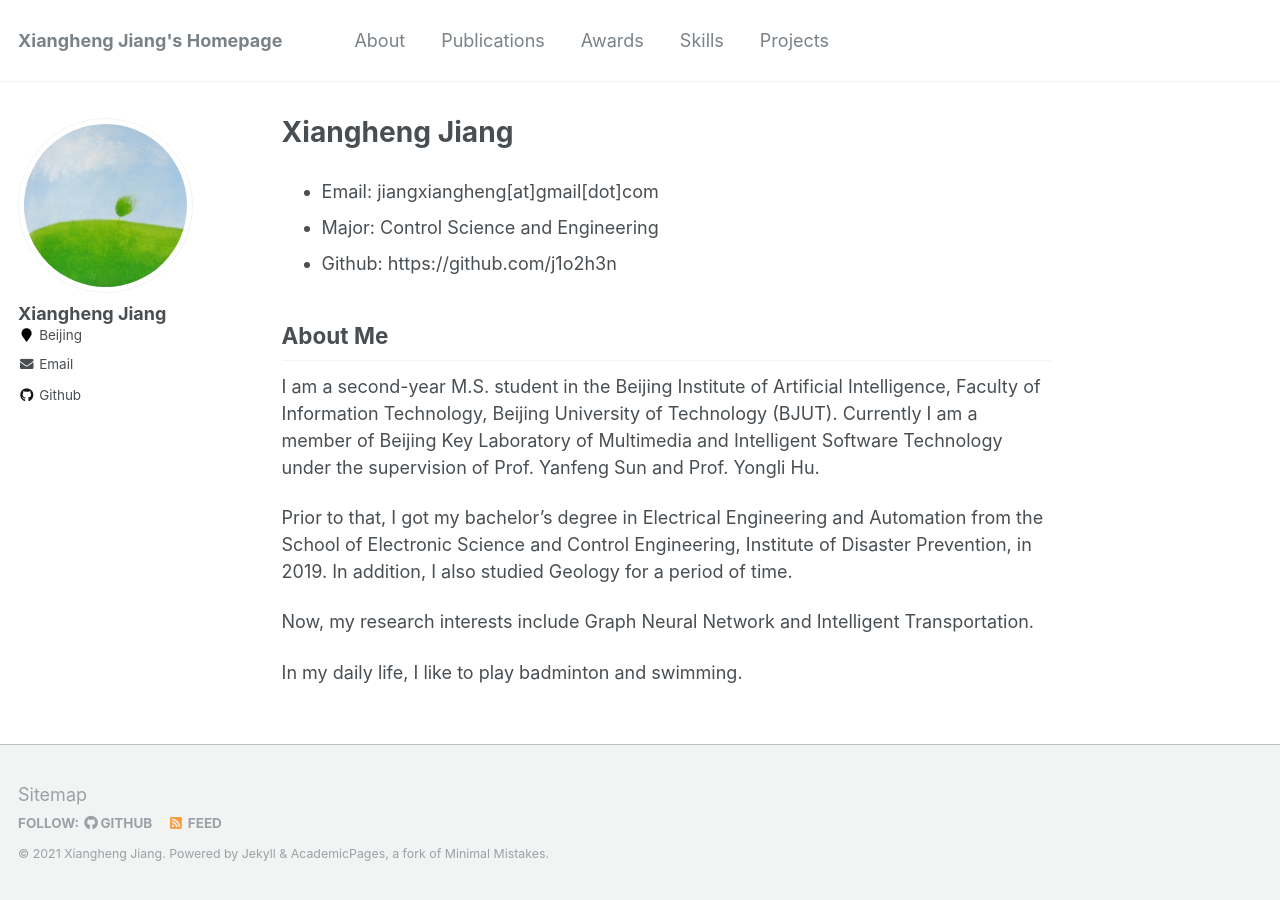
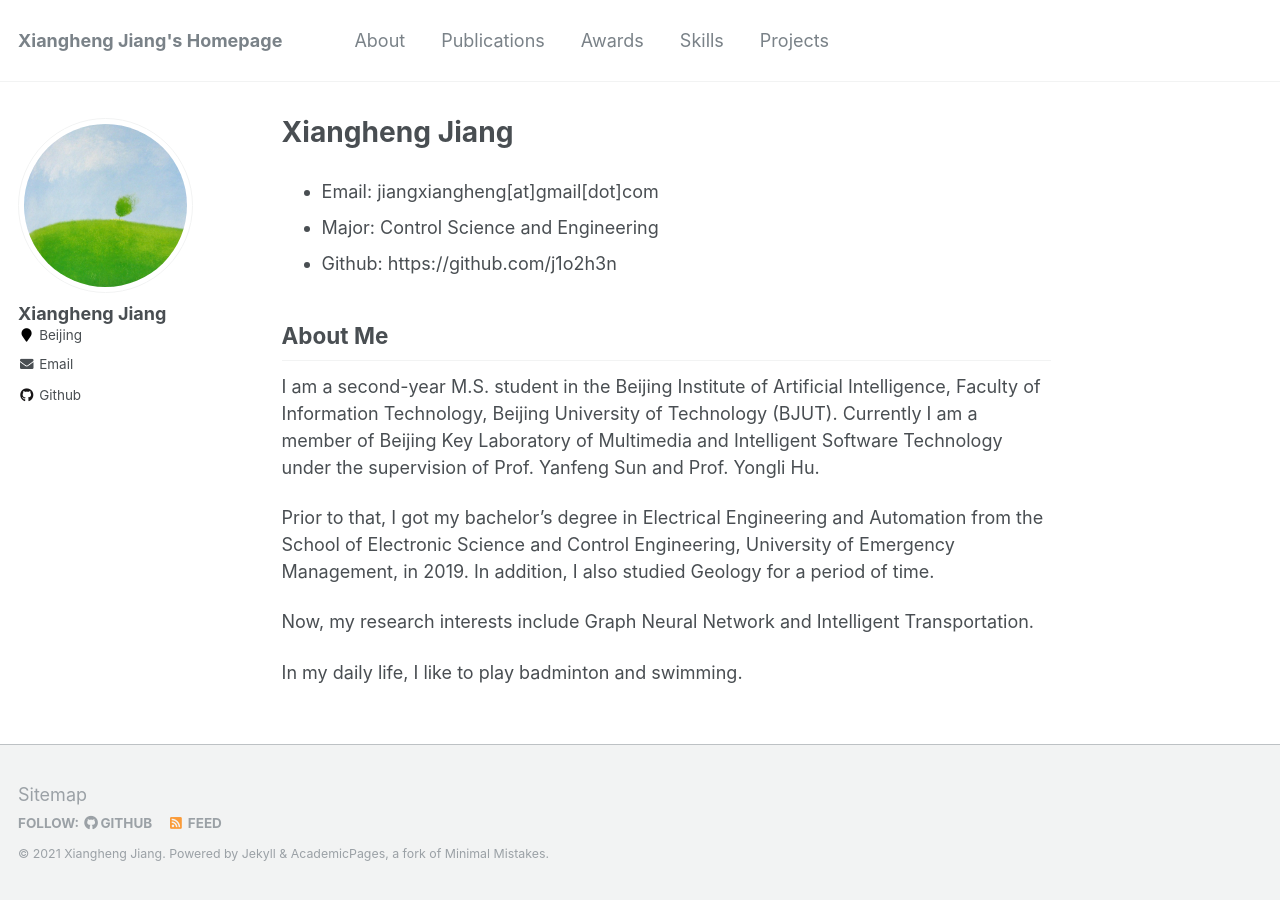
Before and after one commit to j1o2h3n/j1o2h3n.github.io, a Jekyll site: the page built from _pages/about.md, in a window 1280 px wide. Built offline with Jekyll 4.4.1, drawn with Linux system fonts in a browser that asks for light colours.

Commit message:
Update about.md

```diff
--- a/_pages/about.md
+++ b/_pages/about.md
@@ -18,7 +18,7 @@ redirect_from:
 
 I am a second-year M.S. student in the Beijing Institute of Artificial Intelligence, Faculty of Information Technology, Beijing University of Technology (BJUT). Currently I am a member of Beijing Key Laboratory of Multimedia and Intelligent Software Technology under the supervision of Prof. Yanfeng Sun and Prof. Yongli Hu.
 
-Prior to that, I got my bachelor's degree in Electrical Engineering and Automation from the School of Electronic Science and Control Engineering, Institute of Disaster Prevention, in 2019. In addition, I also studied Geology for a period of time.
+Prior to that, I got my bachelor's degree in Electrical Engineering and Automation from the School of Electronic Science and Control Engineering, University of Emergency Management, in 2019. In addition, I also studied Geology for a period of time.
 
 Now, my research interests include Graph Neural Network and Intelligent Transportation.
 
```
